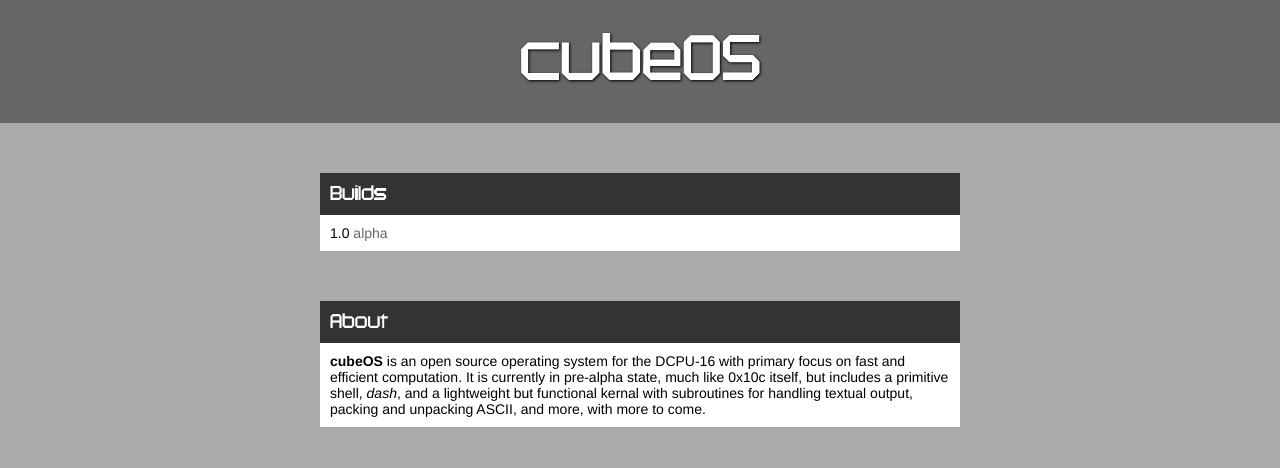
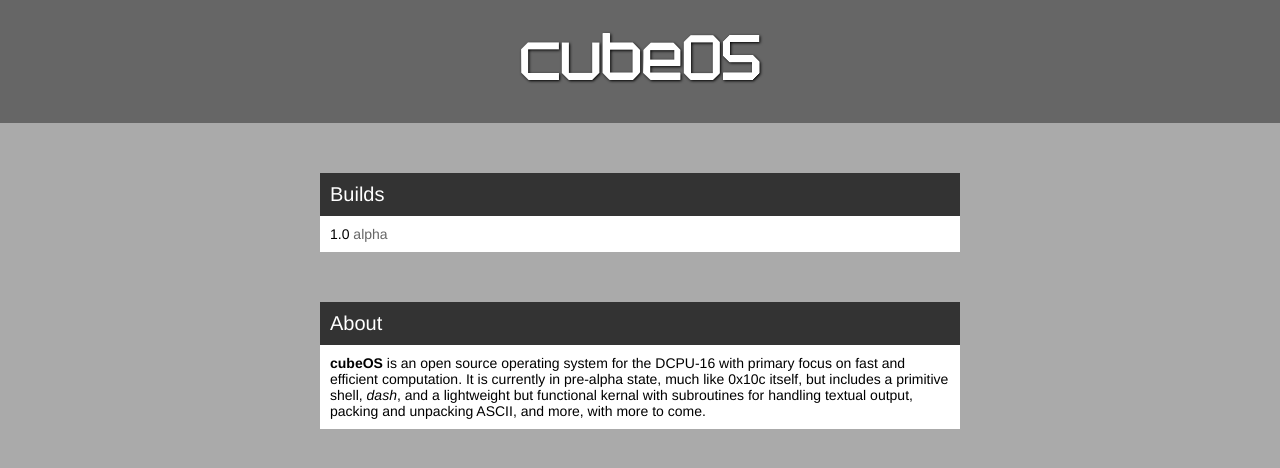
Before and after one commit to cubeOS/cubeos.github.com, a PHP site: page / in a window 1280 px wide. Shown: the top 468 px of the page. Run offline with PHP 8.4, Linux system fonts and the light colour scheme.

Commit message:
updated font

```diff
--- a/css/styles.css
+++ b/css/styles.css
@@ -44,7 +44,6 @@ a:hover {
 	color: #FFF;
 	padding: 10px;
 	font-size: 20px;
-	font-family: cubeos;
 }
 
 .content {
```
